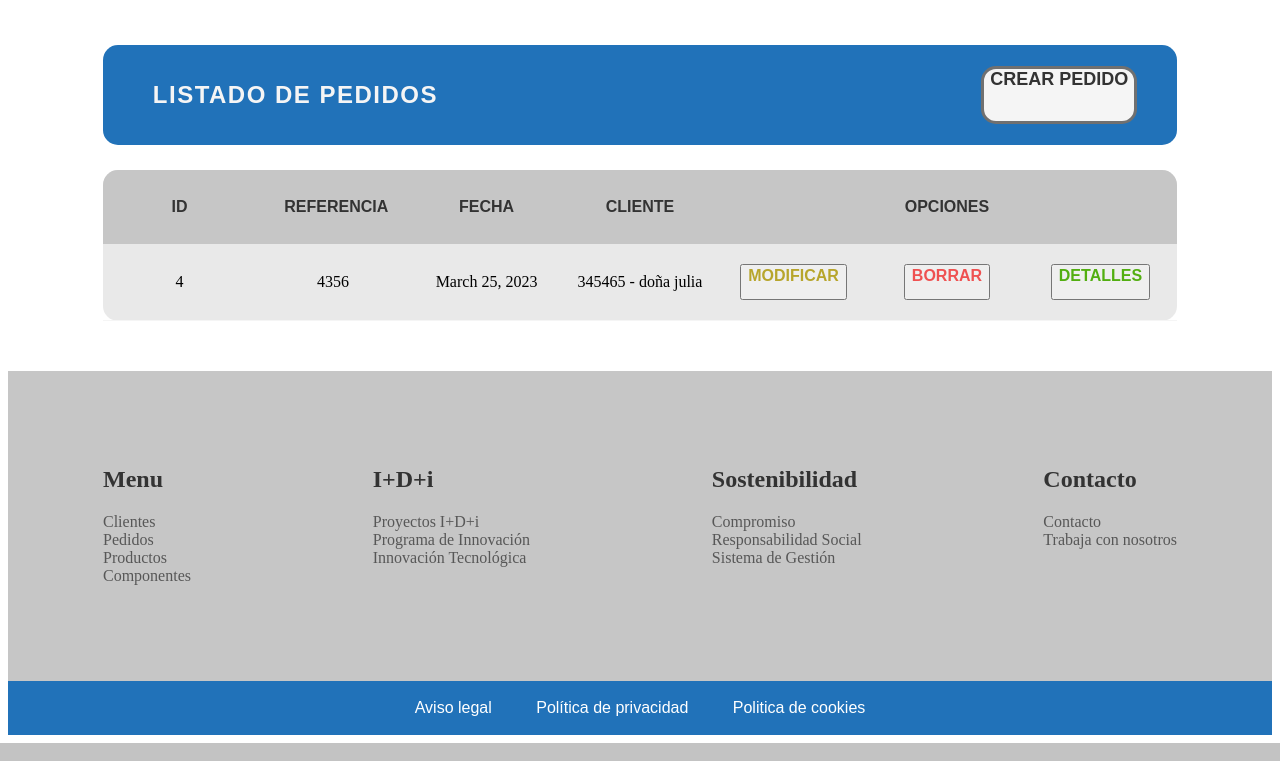
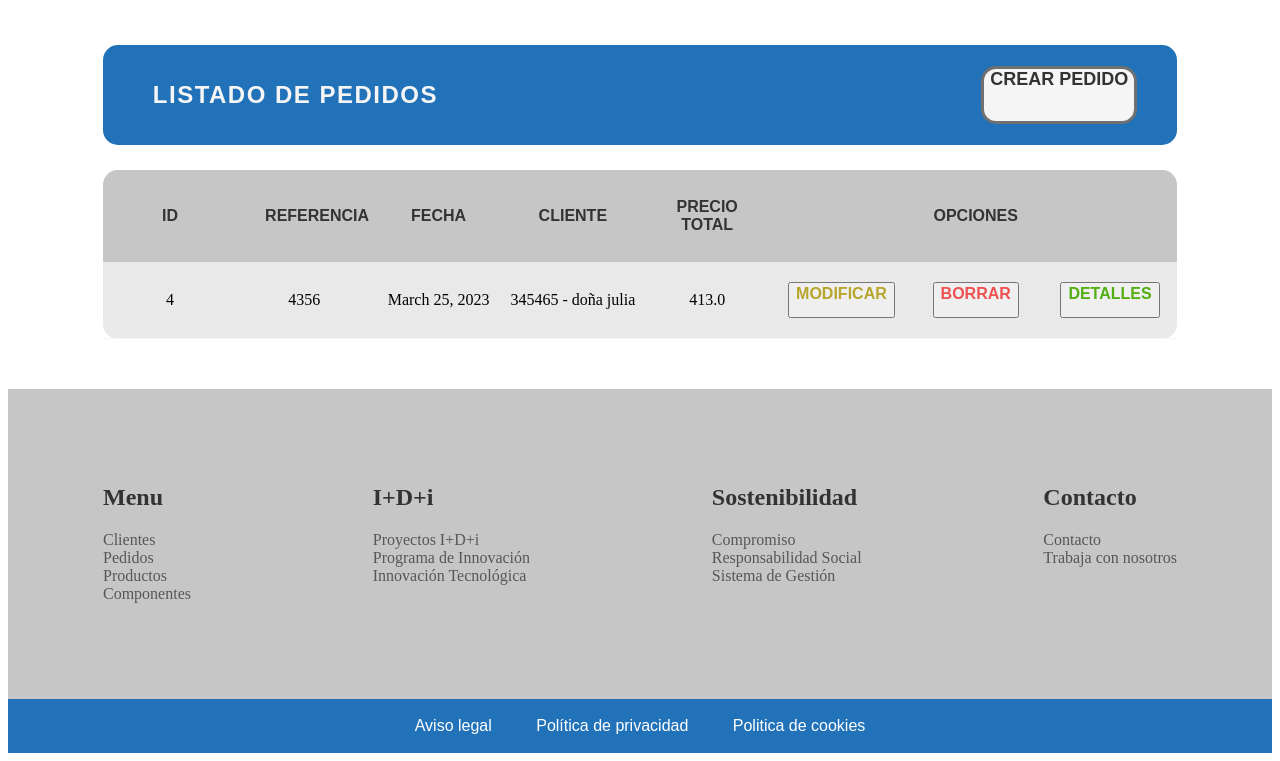
Before and after one commit to casconmikel/Proyecto_IW, a Django app: page /appGestionPedidos/pedido/list in a window 1280 px wide. Shown: the part 152-913 px from the top of the page. Run offline with Django 4.2, Linux system fonts and the light colour scheme; data comes from the database, SQL or seed files in the repository; parts of the project's set-up code (start-up, migrations or seed data) failed here and were passed over; some libraries are stand-ins or nearby versions.

Commit message:
Añadir precio total en listado de pedido

```diff
--- a/Proyecto_IW/appGestionPedidos/templates/appGestionPedidos/pedido_list.html
+++ b/Proyecto_IW/appGestionPedidos/templates/appGestionPedidos/pedido_list.html
@@ -22,6 +22,7 @@
                     <th>Referencia</th>
                     <th>Fecha</th>
                     <th>Cliente</th>
+                    <th>Precio total</th>
                     <th class="main_table_esp_1" colspan="3">Opciones</th>
                 </tr>
             </thead>
@@ -32,6 +33,7 @@
                     <td>{{ pedido.referencia }}</td>
                     <td>{{ pedido.fecha }}</td>
                     <td>{{ pedido.cliente }}</td>
+                    <td>{{ pedido.precioTotal }}</td>
                     <td class="main_table_esp_modificar">
                         <button><a href="/appGestionPedidos/modificar-pedido/{{ pedido.id }}">MODIFICAR</a></button>
                     </td>
```
